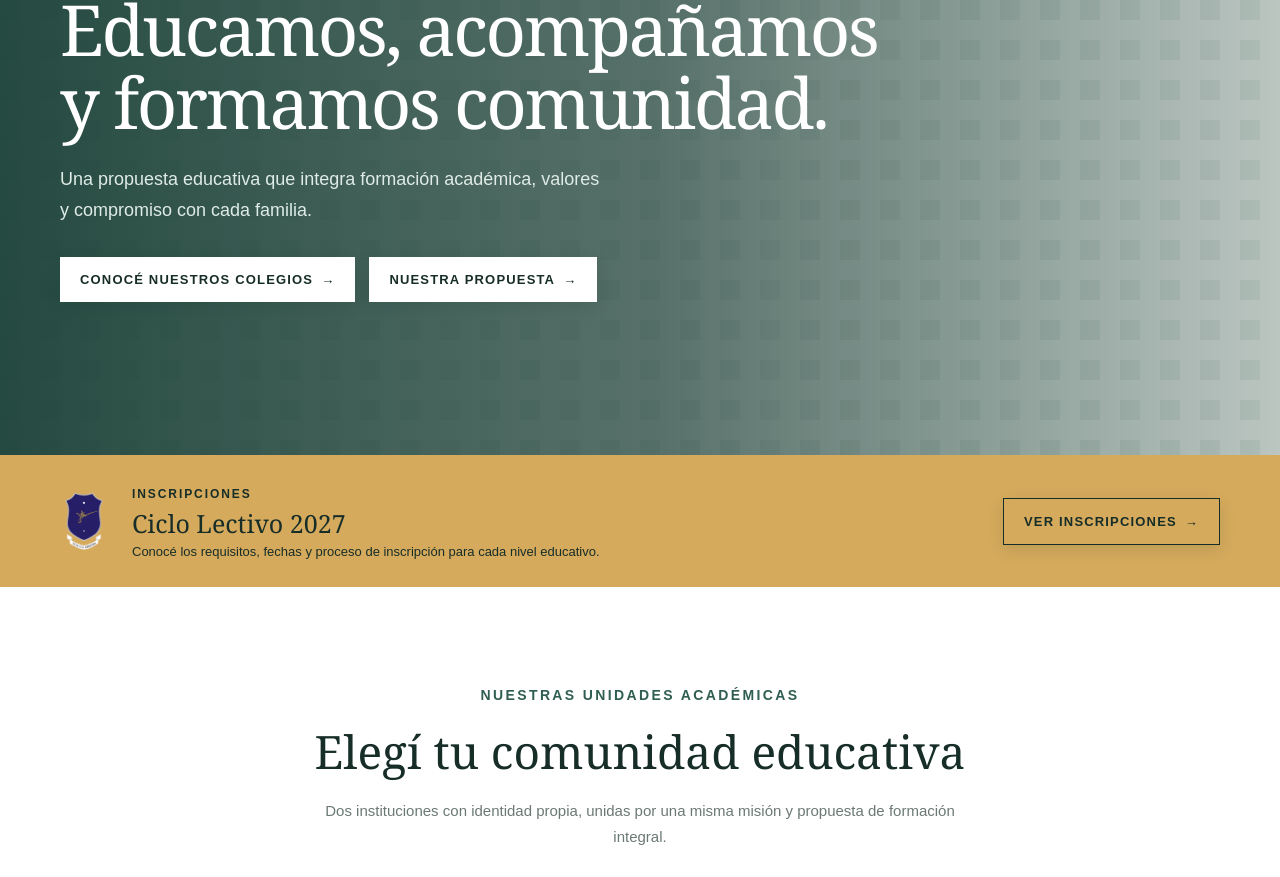
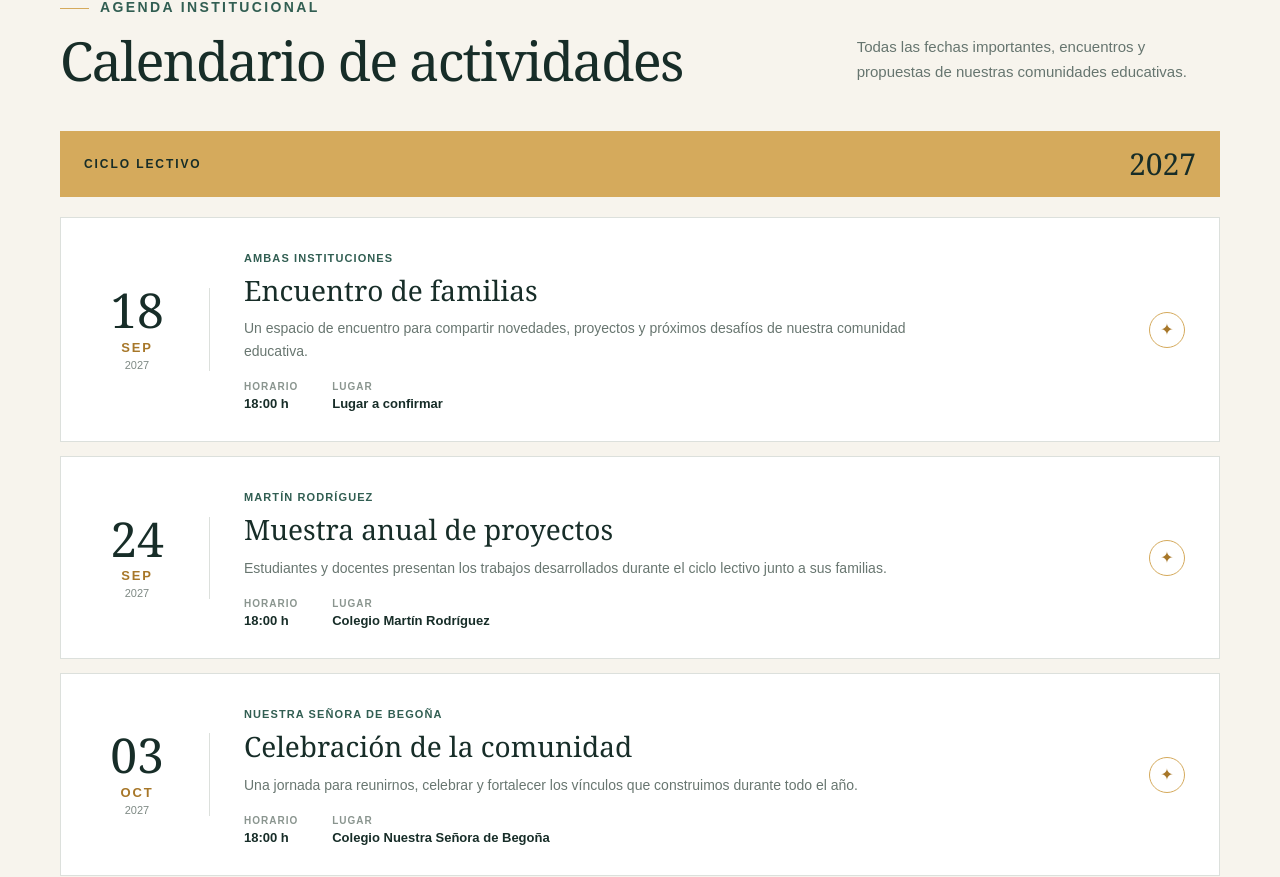
Before and after one commit to santiagodiazpace/colegio-begonia, an Angular app: page /calendario in a window 1280 px wide. Before the commit this address led to /. Shown: the part 269-1146 px from the top of the page. Built offline with nearby package versions, Linux system fonts and the light colour scheme.

Commit message:
Sección Calendario

```diff
--- a/src/app/app.routes.ts
+++ b/src/app/app.routes.ts
@@ -2,6 +2,7 @@ import { Routes } from '@angular/router';
 import { HomeComponent } from './home.component';
 import { InstitutionalComponent } from './institutional.component';
 import { NewsComponent } from './news.component';
+import { CalendarComponent } from './calendar.component';
 
 export const routes: Routes = [
   { path: '', component: HomeComponent, title: 'Unidades Académicas' },
@@ -15,5 +16,10 @@ export const routes: Routes = [
     component: NewsComponent,
     title: 'Noticias | Unidades Académicas',
   },
+  {
+    path: 'calendario',
+    component: CalendarComponent,
+    title: 'Calendario | Unidades Académicas',
+  },
   { path: '**', redirectTo: '' },
 ];
--- /dev/null
+++ b/src/app/calendar.component.html
@@ -0,0 +1,45 @@
+<main class="calendar-page">
+  <section class="section calendar-archive">
+    <div class="shell">
+      <a class="back-link" routerLink="/" fragment="agenda">← VOLVER</a>
+
+      <div class="calendar-heading">
+        <div>
+          <p class="eyebrow">AGENDA INSTITUCIONAL</p>
+          <h1>Calendario de actividades</h1>
+        </div>
+        <p>
+          Todas las fechas importantes, encuentros y propuestas de nuestras
+          comunidades educativas.
+        </p>
+      </div>
+
+      <div class="calendar-year">
+        <span>CICLO LECTIVO</span>
+        <b>2027</b>
+      </div>
+
+      <div class="calendar-list">
+        @for (event of events; track event.day + event.title) {
+          <article>
+            <time>
+              <b>{{ event.day }}</b>
+              <span>{{ event.month }}</span>
+              <small>{{ event.year }}</small>
+            </time>
+            <div class="calendar-event-copy">
+              <small>{{ event.institution }}</small>
+              <h2>{{ event.title }}</h2>
+              <p>{{ event.detail }}</p>
+              <div class="event-details">
+                <span>HORARIO <b>{{ event.time }}</b></span>
+                <span>LUGAR <b>{{ event.place }}</b></span>
+              </div>
+            </div>
+            <span class="calendar-mark" aria-hidden="true">✦</span>
+          </article>
+        }
+      </div>
+    </div>
+  </section>
+</main>
--- /dev/null
+++ b/src/app/calendar.component.ts
@@ -0,0 +1,67 @@
+import { Component } from '@angular/core';
+import { RouterLink } from '@angular/router';
+
+@Component({
+  selector: 'app-calendar',
+  imports: [RouterLink],
+  templateUrl: './calendar.component.html',
+})
+export class CalendarComponent {
+  events = [
+    {
+      day: '18',
+      month: 'SEP',
+      year: '2027',
+      institution: 'Ambas instituciones',
+      title: 'Encuentro de familias',
+      time: '18:00 h',
+      place: 'Lugar a confirmar',
+      detail:
+        'Un espacio de encuentro para compartir novedades, proyectos y próximos desafíos de nuestra comunidad educativa.',
+    },
+    {
+      day: '24',
+      month: 'SEP',
+      year: '2027',
+      institution: 'Martín Rodríguez',
+      title: 'Muestra anual de proyectos',
+      time: '18:00 h',
+      place: 'Colegio Martín Rodríguez',
+      detail:
+        'Estudiantes y docentes presentan los trabajos desarrollados durante el ciclo lectivo junto a sus familias.',
+    },
+    {
+      day: '03',
+      month: 'OCT',
+      year: '2027',
+      institution: 'Nuestra Señora de Begoña',
+      title: 'Celebración de la comunidad',
+      time: '18:00 h',
+      place: 'Colegio Nuestra Señora de Begoña',
+      detail:
+        'Una jornada para reunirnos, celebrar y fortalecer los vínculos que construimos durante todo el año.',
+    },
+    {
+      day: '15',
+      month: 'OCT',
+      year: '2027',
+      institution: 'Nuestra Señora de Begoña',
+      title: 'Feria del libro y la creatividad',
+      time: '16:30 h',
+      place: 'Salón de actos',
+      detail:
+        'Una tarde de lecturas, producciones artísticas y propuestas preparadas por estudiantes de todos los niveles.',
+    },
+    {
+      day: '29',
+      month: 'OCT',
+      year: '2027',
+      institution: 'Ambas instituciones',
+      title: 'Jornada deportiva y recreativa',
+      time: '09:00 h',
+      place: 'Predio a confirmar',
+      detail:
+        'Actividades deportivas y recreativas para compartir en familia y cerrar el mes como comunidad.',
+    },
+  ];
+}
--- a/src/app/home.component.html
+++ b/src/app/home.component.html
@@ -184,12 +184,12 @@
       </div>
     </div>
   </section>
-  <section class="events">
+  <section class="events" id="agenda">
     <div class="shell">
       <div>
         <p class="eyebrow light">AGENDA</p>
         <h2>Próximos<br />eventos</h2>
-        <a class="under text-link" href="#contacto">VER CALENDARIO COMPLETO</a>
+        <a class="under text-link" routerLink="/calendario">VER CALENDARIO COMPLETO</a>
       </div>
       <div>
         @for (event of events; track event[3]) {
@@ -220,7 +220,7 @@
         <article>
           <i class="green">MR</i>
           <div>
-            <small>COLEGIO</small>
+            <small>UNIDAD ACADÉMICA</small>
             <h3>Brigadier General Martín Rodríguez</h3>
             <p>
               ⌖ Dirección a completar, Tandil<br />☎ (0249) 000-0000<br />✉
@@ -232,7 +232,7 @@
         <article>
           <i class="blue">NB</i>
           <div>
-            <small>COLEGIO</small>
+            <small>UNIDAD ACADÉMICA</small>
             <h3>Nuestra Señora de Begoña</h3>
             <p>
               ⌖ Dirección a completar, Tandil<br />☎ (0249) 000-0000<br />✉
--- a/src/styles.css
+++ b/src/styles.css
@@ -45,3 +45,28 @@
 .news-archive-copy p{font-size:14px;line-height:1.7;color:#687670;margin:0 0 26px}
 .news-archive-copy .text-link{margin-top:auto;color:var(--ink);font-size:13px;font-weight:700;letter-spacing:.1em}
 @media(max-width:700px){.news-archive-grid>article{display:block}.news-archive-image{min-height:235px}.news-archive-heading h1{font-size:42px}.news-archive-copy h2{font-size:29px}}
+
+.calendar-page{min-height:70vh;background:var(--cream)}
+.calendar-archive{scroll-margin-top:108px}
+.calendar-heading{display:grid;grid-template-columns:1.4fr .7fr;gap:70px;align-items:end;margin-bottom:42px}
+.calendar-heading h1{font:400 54px/1.05 Georgia,serif;letter-spacing:-.03em;margin:0}
+.calendar-heading>p{font-size:15px;line-height:1.7;color:#66756f;margin:0 0 4px}
+.calendar-year{display:flex;align-items:center;justify-content:space-between;padding:18px 24px;background:var(--gold);color:var(--ink);margin-bottom:20px}
+.calendar-year span{font-size:12px;font-weight:700;letter-spacing:.16em}
+.calendar-year b{font:30px/1 Georgia,serif}
+.calendar-list{display:grid;gap:14px}
+.calendar-list>article{display:grid;grid-template-columns:115px 1fr auto;gap:34px;align-items:center;background:#fff;border:1px solid var(--line);padding:30px 34px;transition:transform .22s ease,box-shadow .22s ease,background-color .22s ease}
+.calendar-list>article:hover{transform:translateY(-2px);box-shadow:0 14px 34px #17382f12;background:#fffefa}
+.calendar-list time{display:flex;flex-direction:column;align-items:center;padding-right:30px;border-right:1px solid var(--line);color:#a77729}
+.calendar-list time>b{font:48px/.9 Georgia,serif;color:var(--ink)}
+.calendar-list time>span{font-size:13px;font-weight:700;letter-spacing:.14em;margin-top:8px}
+.calendar-list time>small{font-size:11px;color:#7f8a85;margin-top:4px}
+.calendar-event-copy>small{font-size:11px;font-weight:700;letter-spacing:.1em;text-transform:uppercase;color:var(--green)}
+.calendar-event-copy h2{font:400 28px/1.2 Georgia,serif;margin:8px 0 10px}
+.calendar-event-copy>p{max-width:700px;font-size:14px;line-height:1.65;color:#687670;margin:0 0 18px}
+.event-details{display:flex;flex-wrap:wrap;gap:12px 34px}
+.event-details span{font-size:10px;font-weight:700;letter-spacing:.1em;color:#8a958f}
+.event-details b{display:block;margin-top:4px;font-size:13px;letter-spacing:0;color:var(--ink)}
+.calendar-mark{display:grid;place-items:center;width:36px;height:36px;border:1px solid var(--gold);border-radius:50%;color:#a77729}
+@media(max-width:750px){.calendar-heading{grid-template-columns:1fr;gap:18px}.calendar-heading h1{font-size:42px}.calendar-list>article{grid-template-columns:70px 1fr;gap:22px;padding:26px 22px}.calendar-list time{padding-right:20px}.calendar-list time>b{font-size:40px}.calendar-mark{display:none}}
+@media(max-width:500px){.calendar-list>article{grid-template-columns:1fr}.calendar-list time{align-items:flex-start;border-right:0;border-bottom:1px solid var(--line);padding:0 0 18px}.calendar-list time>span,.calendar-list time>small{margin-left:2px}}
```
